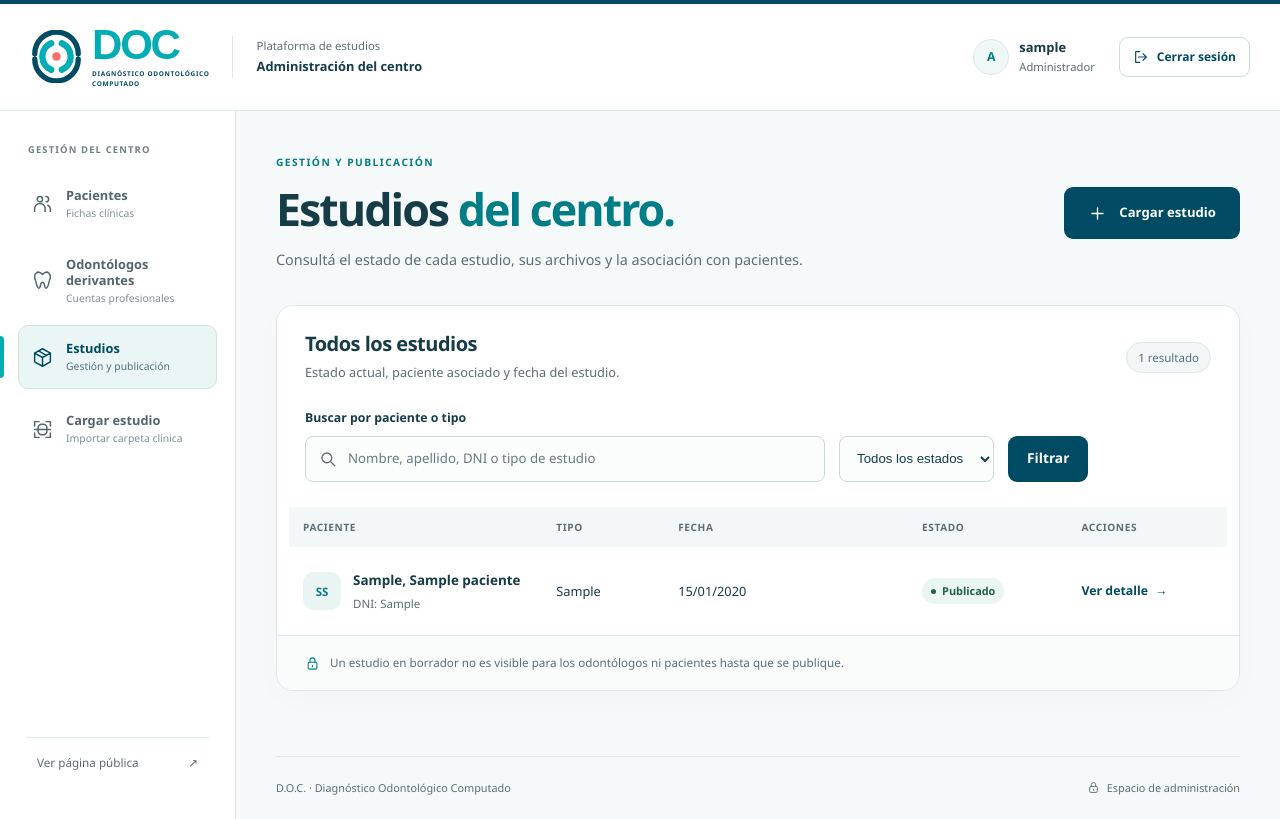
After one commit to federixco/odonto, a Django app: page /estudios/ in a window 1280 px wide. The commit adds this page. Run offline with Django 5.2, Linux system fonts and the light colour scheme; the visitor is signed in with stand-in values (Sample User, id 1); tables that the repository leaves empty hold one stand-in row (values such as "Sample post").

Commit message:
feat: agregar vista y panel de gestion de estudios

```diff
--- /dev/null
+++ b/apps/estudios/templates/estudios/estudio_lista.html
@@ -0,0 +1,28 @@
+{% extends 'core/admin_base.html' %}
+{% block title %}Estudios | D.O.C.{% endblock %}
+{% block content %}
+<div class="admin-page-heading">
+    <div><p class="eyebrow">GESTIÓN Y PUBLICACIÓN</p><h1>Estudios <span>del centro.</span></h1><p>Consultá el estado de cada estudio, sus archivos y la asociación con pacientes.</p></div>
+    <a class="button" href="{% url 'importacion_crear' %}">{% include 'core/includes/icon.html' with name='plus' %} Cargar estudio</a>
+</div>
+<section class="admin-card directory-card" aria-labelledby="listado-title">
+    <div class="directory-heading"><div><h2 id="listado-title">{% if busqueda or estado_filtro %}Resultados filtrados{% else %}Todos los estudios{% endif %}</h2><p>Estado actual, paciente asociado y fecha del estudio.</p></div><span class="directory-count">{{ estudios|length }} resultado{{ estudios|length|pluralize }}</span></div>
+    <form method="get" class="directory-search" role="search" aria-label="Buscar estudios">
+        <div class="search-field"><label for="buscar-estudio">Buscar por paciente o tipo</label><div class="search-input">{% include 'core/includes/icon.html' with name='search' %}<input id="buscar-estudio" type="search" name="q" value="{{ busqueda }}" placeholder="Nombre, apellido, DNI o tipo de estudio"></div></div>
+        <select name="estado" aria-label="Filtrar por estado" onchange="this.form.submit()" style="min-height:46px;padding:10px 13px;border:1px solid #c8d9db;border-radius:8px;font-size:.83rem;background:#fbfdfd;color:var(--ink);">
+            <option value="">Todos los estados</option>
+            {% for valor, etiqueta in estados %}
+            <option value="{{ valor }}" {% if estado_filtro == valor %}selected{% endif %}>{{ etiqueta }}</option>
+            {% endfor %}
+        </select>
+        <button class="button button-small" type="submit">Filtrar</button>
+        {% if busqueda or estado_filtro %}<a class="text-link" href="{% url 'estudio_lista' %}">Limpiar filtros</a>{% endif %}
+    </form>
+    {% if estudios %}
+    <div class="directory-table-wrap"><table class="directory-table"><caption class="visually-hidden">Estudios del centro y su estado.</caption><thead><tr><th scope="col">Paciente</th><th scope="col">Tipo</th><th scope="col">Fecha</th><th scope="col">Estado</th><th scope="col">Acciones</th></tr></thead><tbody>
+        {% for estudio in estudios %}<tr><th scope="row" class="professional-cell"><div class="professional-identity"><span class="professional-avatar" aria-hidden="true">{{ estudio.paciente.nombre|first|upper }}{{ estudio.paciente.apellido|first|upper }}</span><span><strong>{{ estudio.paciente.apellido }}, {{ estudio.paciente.nombre }}</strong><small>DNI: {{ estudio.paciente.dni }}</small></span></div></th><td>{{ estudio.tipo }}</td><td>{{ estudio.fecha_estudio|date:'d/m/Y' }}</td><td><span class="account-status {% if estudio.estado == 'PUBLICADO' %}status-enabled{% elif estudio.estado == 'BORRADOR' %}status-pending{% elif estudio.estado == 'ELIMINADO' %}status-disabled{% endif %}"><span></span> {{ estudio.get_estado_display }}</span></td><td class="row-actions"><a class="text-link" href="{% url 'estudio_detalle' estudio.pk %}">Ver detalle <span aria-hidden="true">→</span></a></td></tr>{% endfor %}
+    </tbody></table></div>
+    {% else %}<div class="directory-empty"><span class="panel-icon">{% include 'core/includes/icon.html' with name='cube' %}</span><h3>{% if busqueda or estado_filtro %}No encontramos coincidencias{% else %}Todavía no hay estudios cargados{% endif %}</h3><p>{% if busqueda or estado_filtro %}Probá con otro nombre o cambiá el filtro de estado.{% else %}Importá la primera carpeta clínica para comenzar.{% endif %}</p>{% if busqueda or estado_filtro %}<a class="text-link" href="{% url 'estudio_lista' %}">Ver todos los estudios {% include 'core/includes/icon.html' with name='arrow' %}</a>{% else %}<a class="button button-small" href="{% url 'importacion_crear' %}">Cargar estudio</a>{% endif %}</div>{% endif %}
+    <div class="directory-note">{% include 'core/includes/icon.html' with name='lock' %}<p>Un estudio en borrador no es visible para los odontólogos ni pacientes hasta que se publique.</p></div>
+</section>
+{% endblock %}
--- a/apps/estudios/urls.py
+++ b/apps/estudios/urls.py
@@ -3,9 +3,11 @@ from .views import (AnalizarImportacionView, CompletarArchivoImportadoView,
                     ConfirmarImportacionView, CrearEstudioView,
                     CrearImportacionView, DetalleEstudioView,
                     DetalleImportacionView, IniciarArchivoImportadoView,
-                    IniciarImportacionView, RegistrarPacienteDetectadoView)
+                    IniciarImportacionView, ListaEstudiosView,
+                    RegistrarPacienteDetectadoView)
 
 urlpatterns = [
+    path("", ListaEstudiosView.as_view(), name="estudio_lista"),
     path("crear/", CrearEstudioView.as_view(), name="estudio_crear"),
     path("importar/", CrearImportacionView.as_view(), name="importacion_crear"),
     path("importaciones/iniciar/", IniciarImportacionView.as_view(), name="importacion_iniciar"),
--- a/apps/estudios/views.py
+++ b/apps/estudios/views.py
@@ -8,10 +8,11 @@ from django.conf import settings
 from django.contrib import messages
 from django.core.exceptions import ValidationError
 from django.db import transaction
+from django.db.models import Q
 from django.http import JsonResponse
 from django.shortcuts import get_object_or_404, redirect, render
 from django.views import View
-from django.views.generic import DetailView
+from django.views.generic import DetailView, ListView
 
 from apps.archivos.models import Archivo
 from apps.archivos.services.storage import (
@@ -23,7 +24,7 @@ from apps.archivos.services.storage import (
     iniciar_multipart_upload,
 )
 from apps.auditoria.models import LogActividad
-from apps.core.enums import CategoriaArchivo, EstadoArchivo, EstadoImportacion, FormatoArchivo, TipoEvento
+from apps.core.enums import CategoriaArchivo, EstadoArchivo, EstadoEstudio, EstadoImportacion, FormatoArchivo, TipoEvento
 from apps.core.mixins import AdminRequeridoMixin
 from .forms import (
     ConfirmarImportacionForm,
@@ -85,6 +86,38 @@ def _clasificar_importado(nombre):
         ".gwg": (FormatoArchivo.GALILEOS, CategoriaArchivo.PAQUETE_PROPIETARIO, "application/octet-stream"),
     }
     return extension, *conocidos.get(extension, (FormatoArchivo.OTRO, CategoriaArchivo.PAQUETE_PROPIETARIO, "application/octet-stream"))
+
+class ListaEstudiosView(AdminRequeridoMixin, ListView):
+    """Listado de todos los estudios con búsqueda y filtro por estado."""
+
+    model = Estudio
+    template_name = "estudios/estudio_lista.html"
+    context_object_name = "estudios"
+
+    def get_queryset(self):
+        queryset = Estudio.objects.select_related("paciente").order_by(
+            "-fecha_estudio", "-created_at"
+        )
+        busqueda = self.request.GET.get("q", "").strip()
+        if busqueda:
+            queryset = queryset.filter(
+                Q(paciente__nombre__icontains=busqueda)
+                | Q(paciente__apellido__icontains=busqueda)
+                | Q(paciente__dni__icontains=busqueda)
+                | Q(tipo__icontains=busqueda)
+            )
+        estado = self.request.GET.get("estado", "").strip()
+        if estado and estado in EstadoEstudio.values:
+            queryset = queryset.filter(estado=estado)
+        return queryset
+
+    def get_context_data(self, **kwargs):
+        contexto = super().get_context_data(**kwargs)
+        contexto["busqueda"] = self.request.GET.get("q", "")
+        contexto["estado_filtro"] = self.request.GET.get("estado", "")
+        contexto["estados"] = EstadoEstudio.choices
+        return contexto
+
 
 class CrearEstudioView(AdminRequeridoMixin, View):
     """
--- a/templates/core/admin_base.html
+++ b/templates/core/admin_base.html
@@ -43,7 +43,11 @@
                             {% include 'core/includes/icon.html' with name='tooth' %}
                             <span><strong>Odontólogos derivantes</strong><small>Cuentas profesionales</small></span>
                         </a>
-                        <a class="admin-sidebar-link" href="{% url 'importacion_crear' %}" {% if request.resolver_match.url_name|slice:':11' == 'importacion' or request.resolver_match.url_name|slice:':7' == 'estudio' %}aria-current="page"{% endif %}>
+                        <a class="admin-sidebar-link" href="{% url 'estudio_lista' %}" {% if request.resolver_match.url_name == 'estudio_lista' %}aria-current="page"{% endif %}>
+                            {% include 'core/includes/icon.html' with name='cube' %}
+                            <span><strong>Estudios</strong><small>Gestión y publicación</small></span>
+                        </a>
+                        <a class="admin-sidebar-link" href="{% url 'importacion_crear' %}" {% if request.resolver_match.url_name|slice:':11' == 'importacion' or request.resolver_match.url_name|slice:':7' == 'estudio' and request.resolver_match.url_name != 'estudio_lista' %}aria-current="page"{% endif %}>
                             {% include 'core/includes/icon.html' with name='scan' %}
                             <span><strong>Cargar estudio</strong><small>Importar carpeta clínica</small></span>
                         </a>
```
